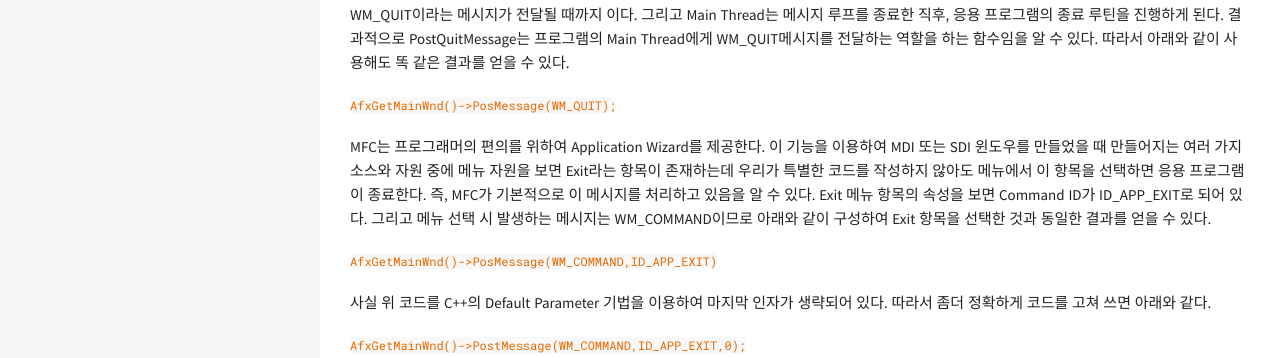
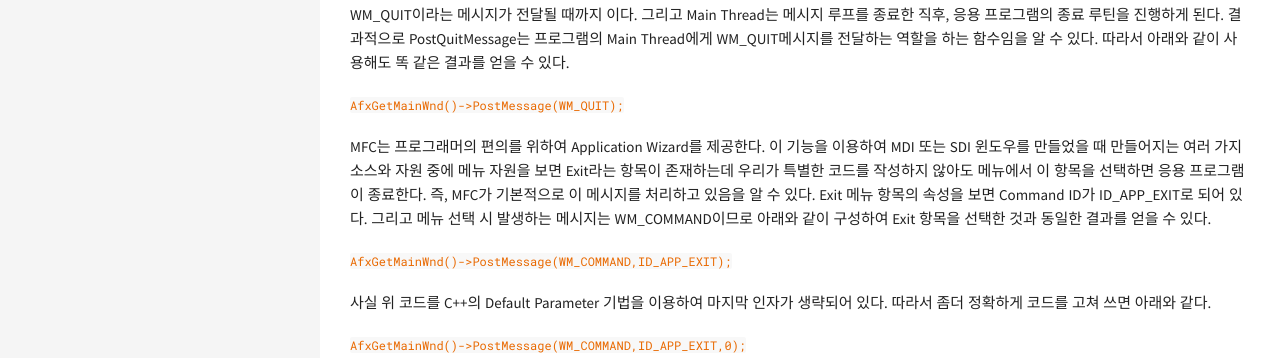
Before and after one commit to LynnBaek/LynnBaek, a Jekyll site: the page built from _posts/2018-06-19-mfc_dialog_close.md, in a window 1280 px wide. Shown: the part 893-1251 px from the top of the page. Built offline with Jekyll 4.4.1, drawn with Linux system fonts in a browser that asks for light colours; comment, search, counter and statistics services are not loaded.

Commit message:
mfc dialog close 포스트 수정

```diff
--- a/_posts/2018-06-19-mfc_dialog_close.md
+++ b/_posts/2018-06-19-mfc_dialog_close.md
@@ -34,13 +34,13 @@ comments: true
 
 응용 프로그램은 보통 한 개의 Thread로 구성되며 이 Thread가 응용프로그램 진행에 관련된 여러 가지 작업을 수행한다. 그 중에서도 가장 기본이 되는 것이 각종 메시지들에 대한 처리이다. 따라서 프로그램의 Main Thread는 메시지 처리 루프를 형성하게 되는데 이 메시지 루프의 종료 조건은 WM_QUIT이라는 메시지가 전달될 때까지 이다. 그리고 Main Thread는 메시지 루프를 종료한 직후, 응용 프로그램의 종료 루틴을 진행하게 된다. 결과적으로 PostQuitMessage는 프로그램의 Main Thread에게 WM_QUIT메시지를 전달하는 역할을 하는 함수임을 알 수 있다. 따라서 아래와 같이 사용해도 똑 같은 결과를 얻을 수 있다.
 
-`AfxGetMainWnd()->PosMessage(WM_QUIT); `
+`AfxGetMainWnd()->PostMessage(WM_QUIT); `
 
 
 
 MFC는 프로그래머의 편의를 위하여 Application Wizard를 제공한다. 이 기능을 이용하여 MDI 또는 SDI 윈도우를 만들었을 때 만들어지는 여러 가지 소스와 자원 중에 메뉴 자원을 보면 Exit라는 항목이 존재하는데 우리가 특별한 코드를 작성하지 않아도 메뉴에서 이 항목을 선택하면 응용 프로그램이 종료한다. 즉, MFC가 기본적으로 이 메시지를 처리하고 있음을 알 수 있다. Exit 메뉴 항목의 속성을 보면 Command ID가 ID_APP_EXIT로 되어 있다. 그리고 메뉴 선택 시 발생하는 메시지는 WM_COMMAND이므로 아래와 같이 구성하여 Exit 항목을 선택한 것과 동일한 결과를 얻을 수 있다.
 
-`AfxGetMainWnd()->PosMessage(WM_COMMAND,ID_APP_EXIT)`
+`AfxGetMainWnd()->PostMessage(WM_COMMAND,ID_APP_EXIT);`
 
 사실 위 코드를 C++의 Default Parameter 기법을 이용하여 마지막 인자가 생략되어 있다. 따라서 좀더 정확하게 코드를 고쳐 쓰면 아래와 같다.
 
```
